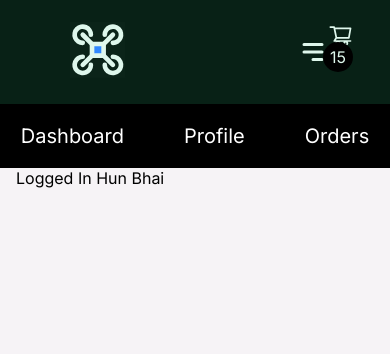
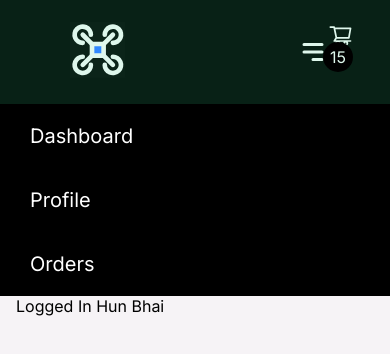
Before and after one commit to Shub3am/RoboNov, a Next.js app: page /dashboard in a window 390 px wide. Shown: the top 354 px of the page. Built offline with nearby package versions, Linux system fonts and the light colour scheme; no server answers; sample sign-in values are in the browser's storage.

Commit message:
Dashboard Navigation Responsiveness completed

```diff
--- a/src/app/dashboard/dashboard.module.css
+++ b/src/app/dashboard/dashboard.module.css
@@ -26,6 +26,12 @@
   animation: fade 0.2s linear;
 }
 
+@media all and (max-width: 767px) {
+  .sideBarMenu {
+    flex-direction: column;
+  }
+}
+
 @keyframes fade {
   0% {
     background: black;
```
